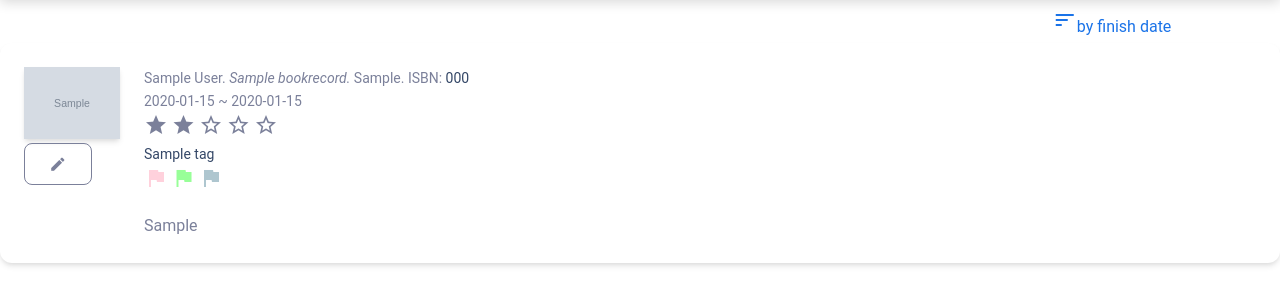
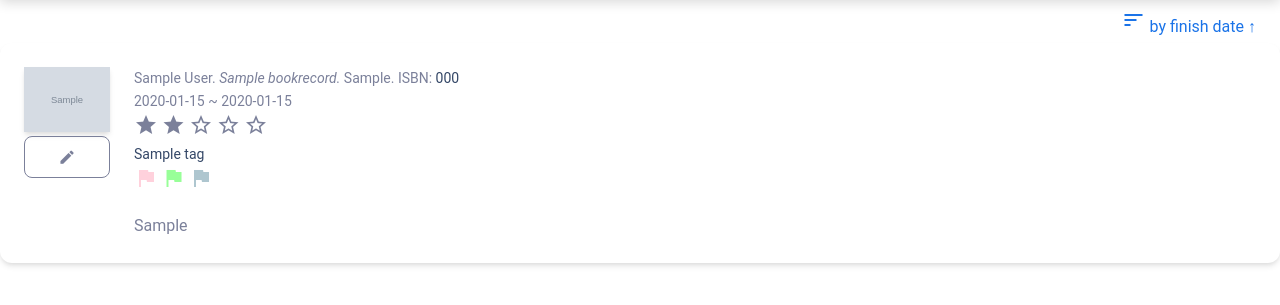
Before and after one commit to cloudjay/TagBookPython, a Django app: a page that uses templates/records.html in a window 1280 px wide. Shown: the part 42-347 px from the top of the page. Run offline with Django 3.2, Linux system fonts and the light colour scheme; tables that the repository leaves empty hold one stand-in row (values such as "Sample post"); grey boxes marked "Sample" are stand-in pictures; some libraries are stand-ins or nearby versions.

Commit message:
Finish date sorting

```diff
--- a/templates/records.html
+++ b/templates/records.html
@@ -1,38 +1,61 @@
 <script>
+let sortAscending = true;
+
 function sortDivsByDate() {
   const $container = $("#container");
   const $divs = $container.children("div");
 
-  // data-fdate 속성을 기준으로 정렬
   const sortedDivs = $divs.sort(function(a, b) {
-    const dateA = $(a).data("fdate");
-    const dateB = $(b).data("fdate");
-    return dateA > dateB ? 1 : dateA < dateB ? -1 : 0;
+    const dateA = new Date($(a).data("fdate"));
+    const dateB = new Date($(b).data("fdate"));
+
+    return sortAscending ? dateA - dateB : dateB - dateA;
   });
 
-  // 정렬된 div들을 다시 container에 삽입
   $container.empty().append(sortedDivs);
+
+  // 토글 정렬 방향
+  sortAscending = !sortAscending;
+
+  // 버튼 아이콘 및 텍스트 변경
+  const $icon = $("#sort-button .material-icons");
+  const $text = $("#sort-button-text");
+
+  if (sortAscending) {
+    // $icon.text("arrow_upward");
+    $text.text("by finish date ↑");
+  } else {
+    // $icon.text("arrow_downward");
+    $text.text("by finish date ↓");
   }
-
+}
 </script>
 <div class="row">
     <div class="col"></div>
     <div class="col-auto mt-2">
-        <a href="javascript:sortDivsByDate();" id="sort-button" class="text-info"><span class="material-icons">sort</span>by finish date</a>
+        <a href="javascript:sortDivsByDate();" id="sort-button" class="text-info">
+            <span class="material-icons">sort</span>
+            <span id="sort-button-text">by finish date ↑</span>
+        </a>
     </div>
-    <div class="col-1"></div>
+    <div class="col-auto" style="width:10px;"></div>
 </div>
 <div id="container">
 {% for record in records %}
 <div class="card card-frame my-1" data-title="{{record.title}}" data-fdate='{{record.dateEnd|date:"Y-m-d"}}' data-isbn="{{record.book.isbn}}">
   <div class="card-body">
   <div class="row">
-      <div class="col-auto" style="width:120px;">
+<div class="col-auto" style="width:110px;">
   {% if record.book.imageUrl %}
     <img src="{{record.book.imageUrl}}" class="img-fluid shadow"/>
   {% endif %}
   {% if user == record.user %}
-          <br/><a href="/edit?isbn={{record.book.isbn}}"><button class="btn btn-outline-secondary mt-1"><i class="material-icons">create</i></button></a>
+    <br/>
+    <a href="/edit?isbn={{record.book.isbn}}">
+      <button class="btn btn-outline-secondary mt-1 w-100">
+        <i class="material-icons">create</i>
+      </button>
+    </a>
   {% endif %}
 </div>
       <div class="book_contents col">
```
Lines whose indentation alone changed are shown as unchanged.
